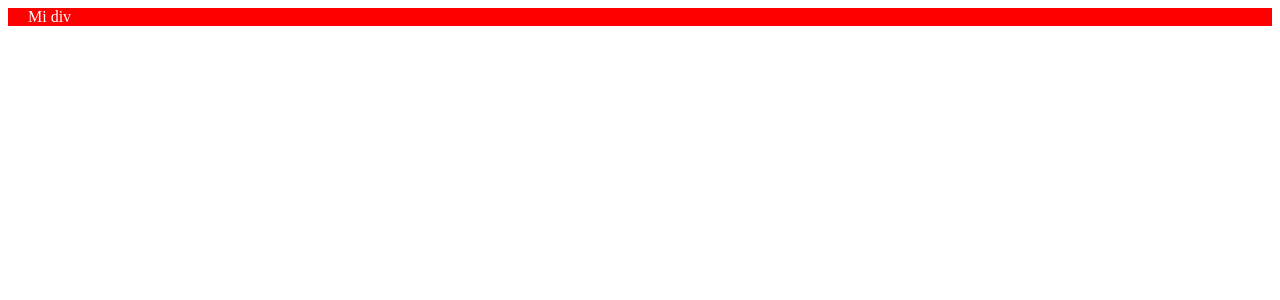
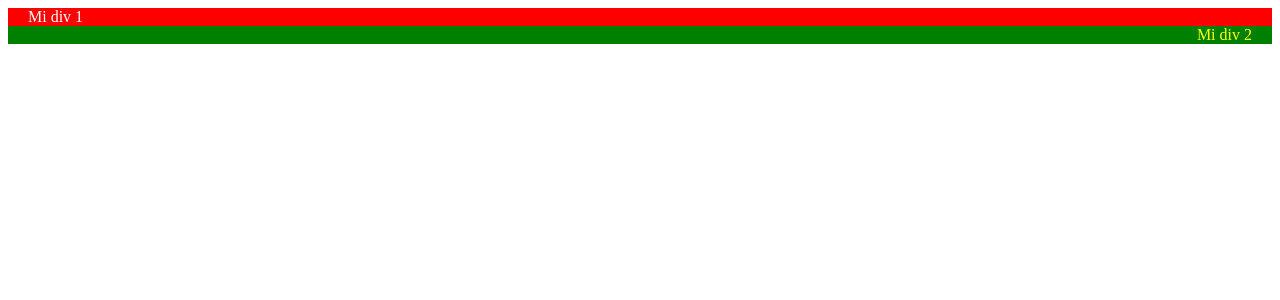
Before and after one commit to lauradillonar/angular015-directivas, an Angular app: page / in a window 1280 px wide. Shown: the top 300 px of the page. Built offline with nearby package versions, Linux system fonts and the light colour scheme.

Commit message:
Usando directiva ngStyle

```diff
--- a/src/app/app.component.html
+++ b/src/app/app.component.html
@@ -5,5 +5,17 @@
   [style.paddingLeft]="activo ? '20px' : '0px'"
   [style.paddingRight]="activo ? '0px' : '20px'"
 >
-  Mi div
+  Mi div 1
 </div>
+
+<div
+  [ngStyle]="{
+    backgroundColor: activo ? 'green' : 'red',
+    color: activo ? 'yellow' : 'white',
+    textAlign: activo ? 'right' : 'left',
+    paddingLeft: activo ? '0px' : '20px',
+    paddingRight: activo ? '20px' : '0px'
+  }"
+>
+  Mi div 2
+</div>
--- a/src/app/app.module.ts
+++ b/src/app/app.module.ts
@@ -1,3 +1,4 @@
+import { CommonModule } from '@angular/common';
 import { NgModule } from '@angular/core';
 import { FormsModule } from '@angular/forms';
 import { BrowserModule } from '@angular/platform-browser';
@@ -10,7 +11,8 @@ import { AppComponent } from './app.component';
   ],
   imports: [
     BrowserModule,
-    FormsModule
+    FormsModule,
+    CommonModule
   ],
   providers: [],
   bootstrap: [AppComponent]
```
